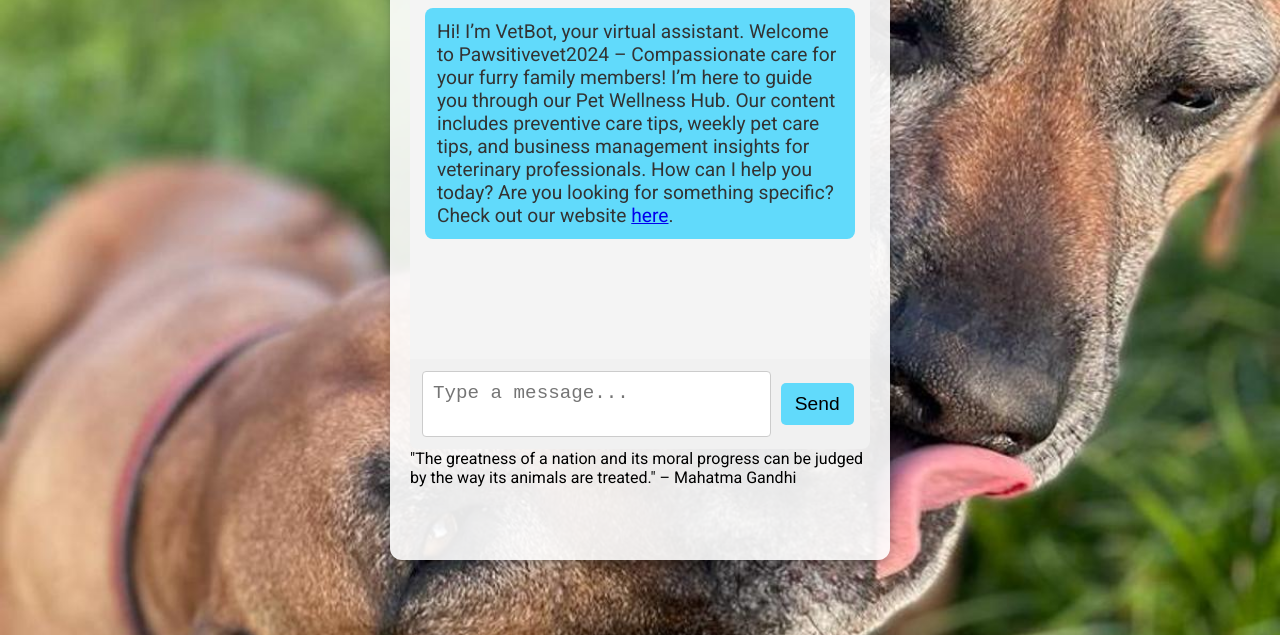
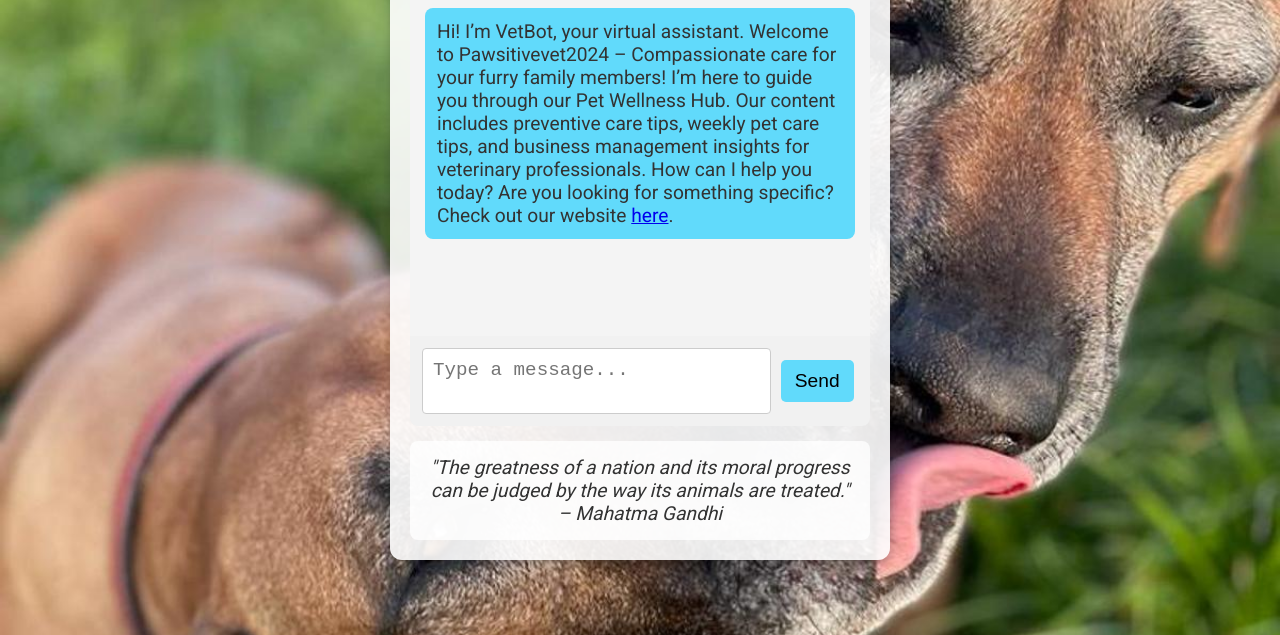
Before and after one commit to Drkimogad/Vetbot-, a plain HTML site: page index.html in a window 1280 px wide. Shown: the part 165-800 px from the top of the page. Drawn offline with Linux system fonts and the light colour scheme.

Commit message:
Update styles.css

```diff
--- a/styles.css
+++ b/styles.css
@@ -1,3 +1,4 @@
+/* General styles */
 * {
     margin: 0;
     padding: 0;
@@ -7,16 +8,15 @@
 body {
     font-family: 'Roboto', sans-serif;
     background-color: #f9f9f9;
-    scroll-behavior: smooth;
     height: 100vh;
     display: flex;
     justify-content: center;
     align-items: center;
-    overflow: hidden;
-    background-image: url('resized_pet_photo.jpg'); /* Replace with your image */
+    background-image: url('resized_pet_photo.jpg');
     background-size: cover;
     background-position: center;
     background-attachment: fixed;
+    overflow: hidden;
 }
 
 .chat-container {
@@ -70,11 +70,6 @@ body {
     color: #333;
 }
 
-.typing-indicator {
-    font-style: italic;
-    color: #999;
-}
-
 .chat-footer {
     display: flex;
     align-items: center;
@@ -107,14 +102,20 @@ textarea {
     background-color: #3a83b5;
 }
 
-.vetbot-text {
-    position: absolute;
-    top: 20%;
-    left: 50%;
-    transform: translateX(-50%);
-    font-size: 5rem;
-    font-weight: bold;
-    color: rgba(255, 255, 255, 0.8);
-    text-shadow: 3px 3px 10px rgba(0, 0, 0, 0.5);
-    letter-spacing: 5px;
-    text-transform: uppercase;
+.quote-section {
+    background-color: rgba(255, 255, 255, 0.8);
+    padding: 15px;
+    border-radius: 8px;
+    font-style: italic;
+    font-size: 1.2rem;
+    text-align: center;
+    margin-top: 15px;
+    color: #333;
+}
+
+@media screen and (max-width: 768px) {
+    .chat-container {
+        width: 90%;
+        height: 500px;
+    }
+}
```
